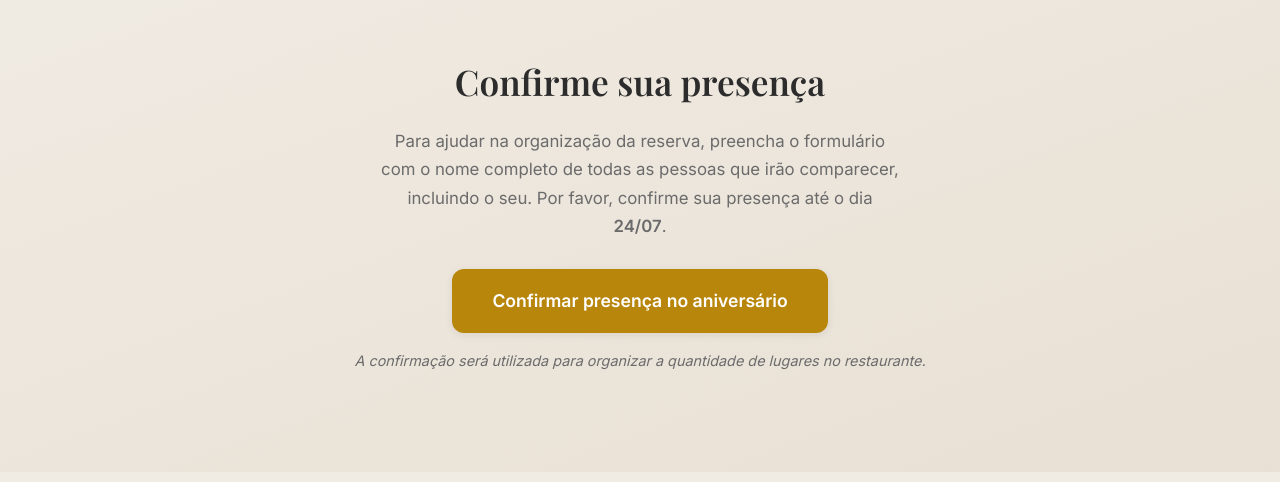
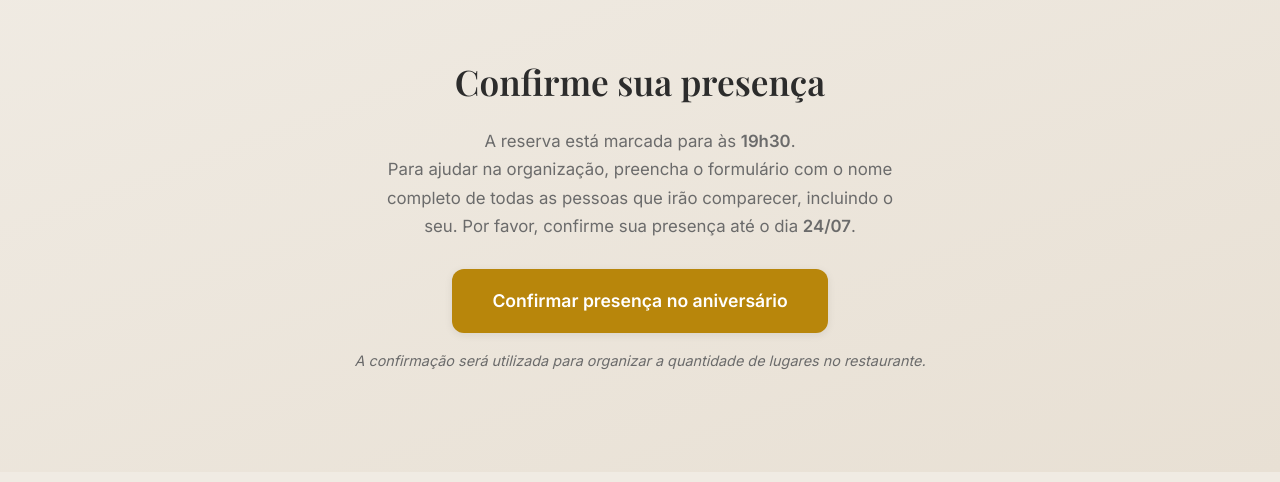
Before and after one commit to hiitalo/aniversario-hitalo, a plain HTML site: page index.html in a window 1280 px wide. Shown: the part 3180-3662 px from the top of the page. Drawn offline with nearby package versions, Linux system fonts and the light colour scheme.

Commit message:
feat: adicionar horário 19h30 na seção de confirmação

```diff
--- a/index.html
+++ b/index.html
@@ -104,8 +104,10 @@
         <div class="container">
             <h2 class="section-title">Confirme sua presença</h2>
             <p class="section-text">
-                Para ajudar na organização da reserva, preencha o formulário com o nome completo de todas as pessoas que irão comparecer, incluindo o seu. Por favor, confirme sua presença até o dia <b>24/07</b>.
-
+                A reserva está marcada para às <strong>19h30</strong>.<br>
+                Para ajudar na organização, preencha o formulário com o nome completo
+                de todas as pessoas que irão comparecer, incluindo o seu.
+                Por favor, confirme sua presença até o dia <b>24/07</b>.
             </p>
             <a href="https://forms.cloud.microsoft/r/8mLE0pvd9K?origin=lprLink"
                target="_blank"
```
